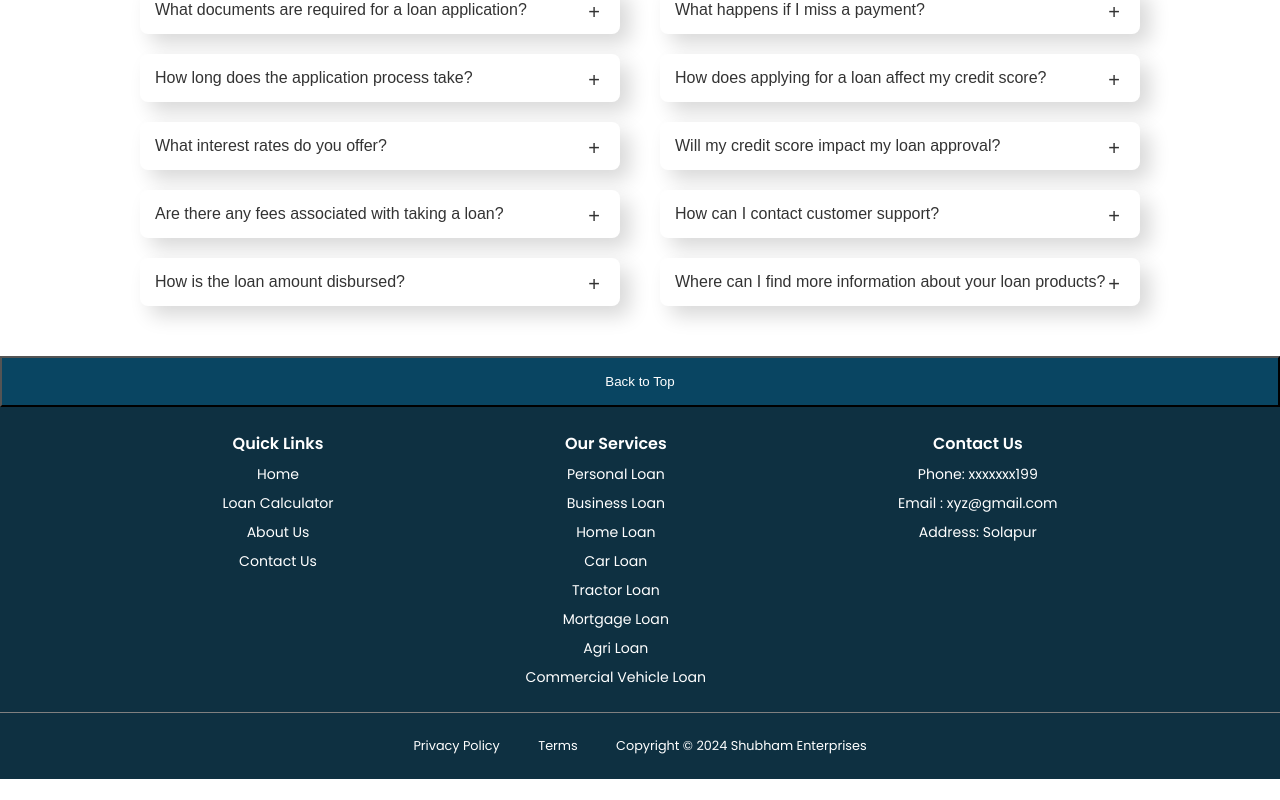
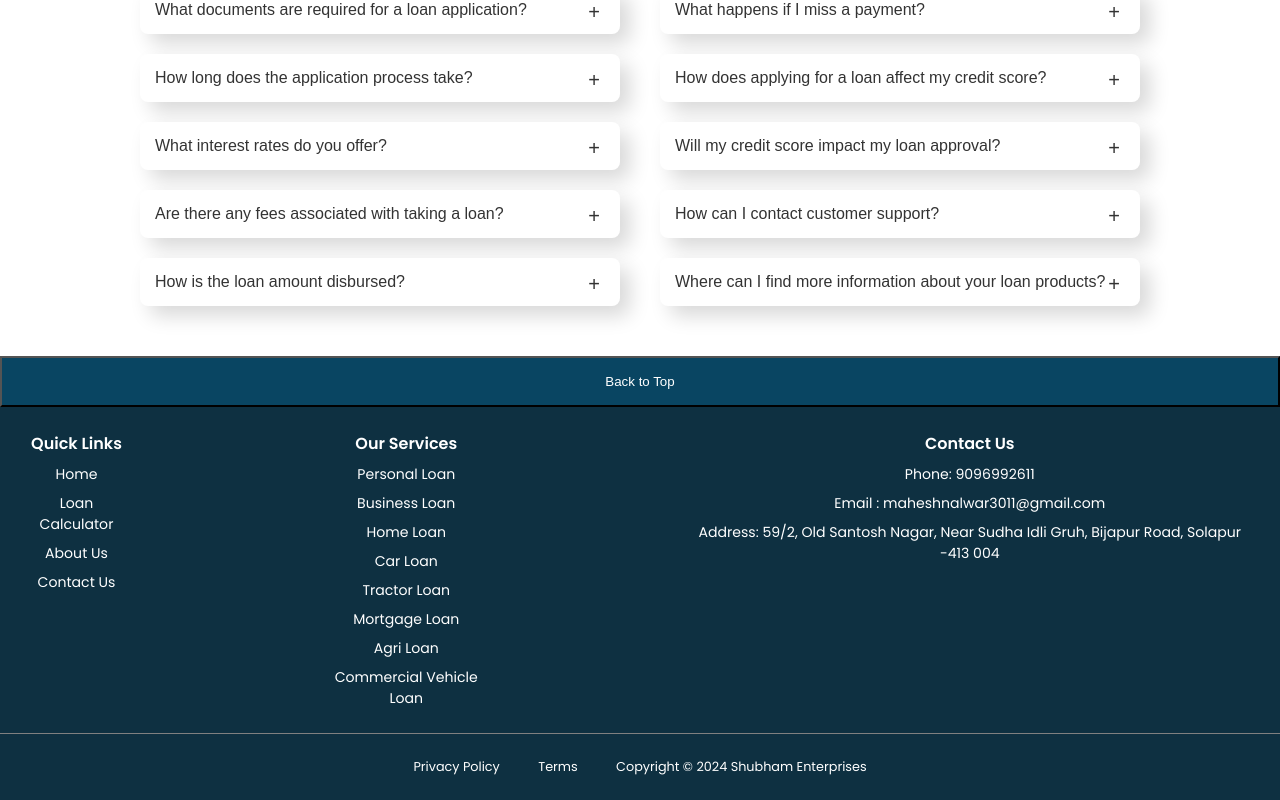
Before and after one commit to SheshNalwar/Shubham-Enterprises, a React (Vite) app: page / in a window 1280 px wide. Shown: the part 2567-3367 px from the top of the page. Before the commit the page ends 3346 px from the top, so only its background shows below. Built offline with nearby package versions, Linux system fonts and the light colour scheme.

Commit message:
footer address added

```diff
--- a/src/components/Footer.jsx
+++ b/src/components/Footer.jsx
@@ -48,9 +48,9 @@ const Footer = () => {
         </ul>
         <ul>
           <b>Contact Us</b>
-          <li>Phone: xxxxxxx199</li>
-          <li>Email : xyz@gmail.com</li>
-          <li>Address: Solapur</li>
+          <li>Phone: 9096992611</li>
+          <li>Email : maheshnalwar3011@gmail.com</li>
+          <li>Address: 59/2, Old Santosh Nagar, Near Sudha Idli Gruh, Bijapur Road, Solapur -413 004</li>
         </ul>
       </div>
       <div className="footer-bottom">
```
